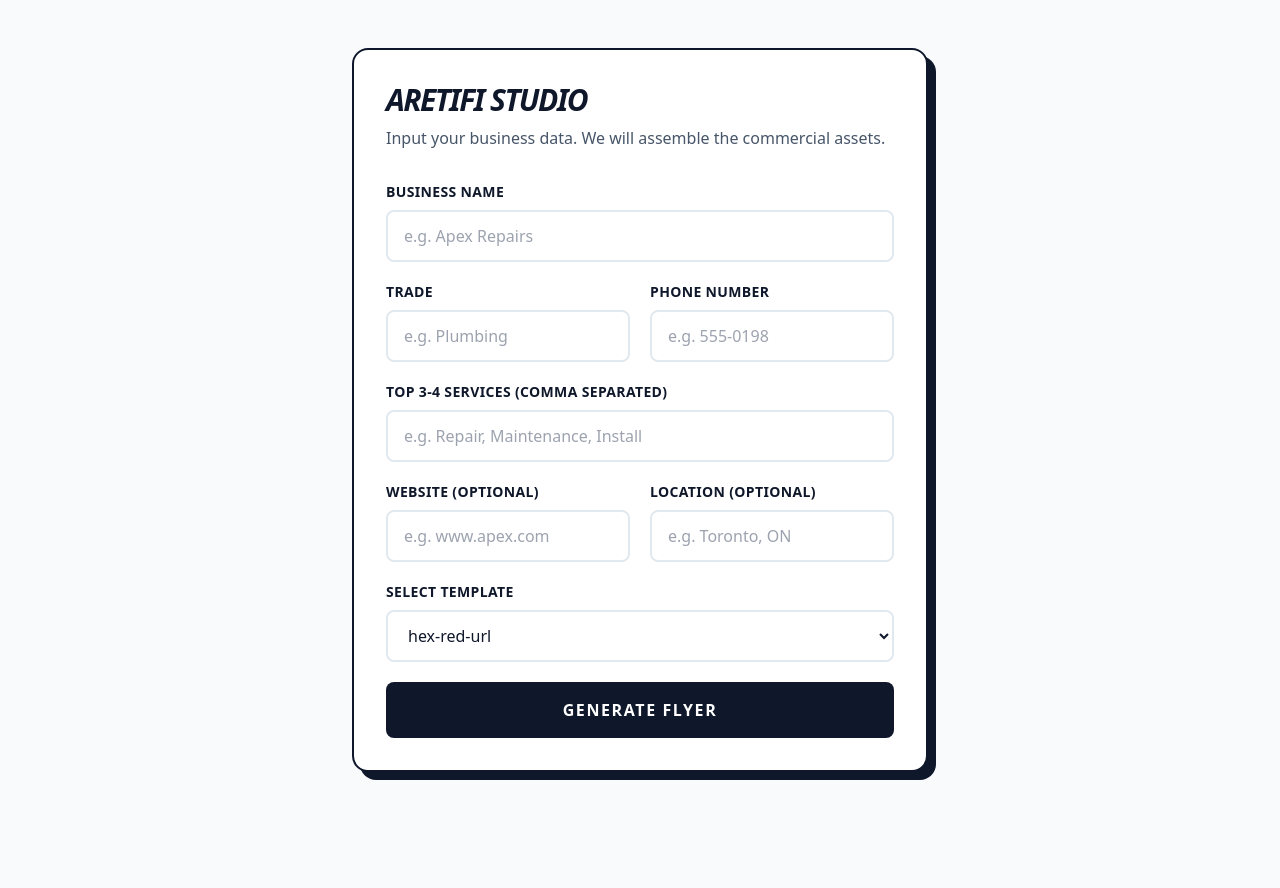
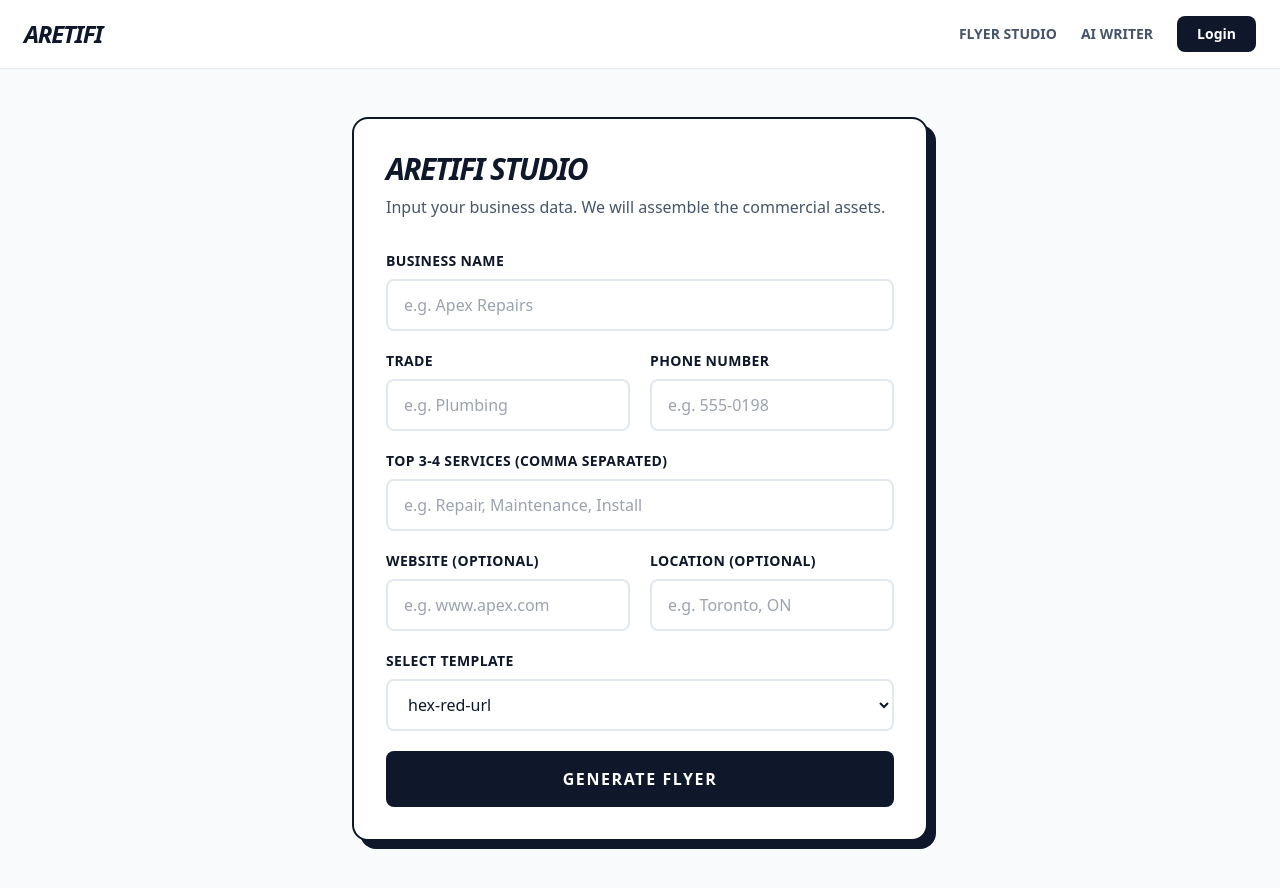
Before and after one commit to jakejmanley-collab/local-service-ads, a Next.js app: page /preview in a window 1280 px wide. Before the commit the page ends 820 px from the top, so only its background shows below. Built offline with nearby package versions, Linux system fonts and the light colour scheme.

Commit message:
Update layout.tsx

```diff
--- a/app/layout.tsx
+++ b/app/layout.tsx
@@ -1,4 +1,5 @@
 import type { Metadata } from 'next';
+import Link from 'next/link';
 import './globals.css';
 
 export const metadata: Metadata = {
@@ -14,7 +15,6 @@ export default function RootLayout({
   return (
     <html lang="en">
       <head>
-        {/* Google Fonts Import: Ensures Canva font names map perfectly from the CSV */}
         <link rel="preconnect" href="https://fonts.googleapis.com" />
         <link rel="preconnect" href="https://fonts.gstatic.com" crossOrigin="anonymous" />
         <link
@@ -23,6 +23,27 @@ export default function RootLayout({
         />
       </head>
       <body className="bg-slate-50 text-slate-900 antialiased">
+        {/* --- GLOBAL WEBSITE HEADER --- */}
+        <header className="w-full bg-white border-b border-slate-200 py-4 px-6 sticky top-0 z-50">
+          <div className="max-w-7xl mx-auto flex justify-between items-center">
+            <Link href="/" className="text-2xl font-black text-slate-900 uppercase italic tracking-tighter">
+              Aretifi
+            </Link>
+            <nav className="flex gap-6 items-center">
+              <Link href="/preview" className="text-sm font-bold text-slate-600 hover:text-slate-900 uppercase">
+                Flyer Studio
+              </Link>
+              <Link href="/ai-writer" className="text-sm font-bold text-slate-600 hover:text-slate-900 uppercase">
+                AI Writer
+              </Link>
+              <Link href="/login" className="bg-slate-900 text-white px-5 py-2 rounded-lg text-sm font-bold hover:bg-slate-800 transition-colors">
+                Login
+              </Link>
+            </nav>
+          </div>
+        </header>
+
+        {/* This renders the content of your individual pages */}
         {children}
       </body>
     </html>
```
